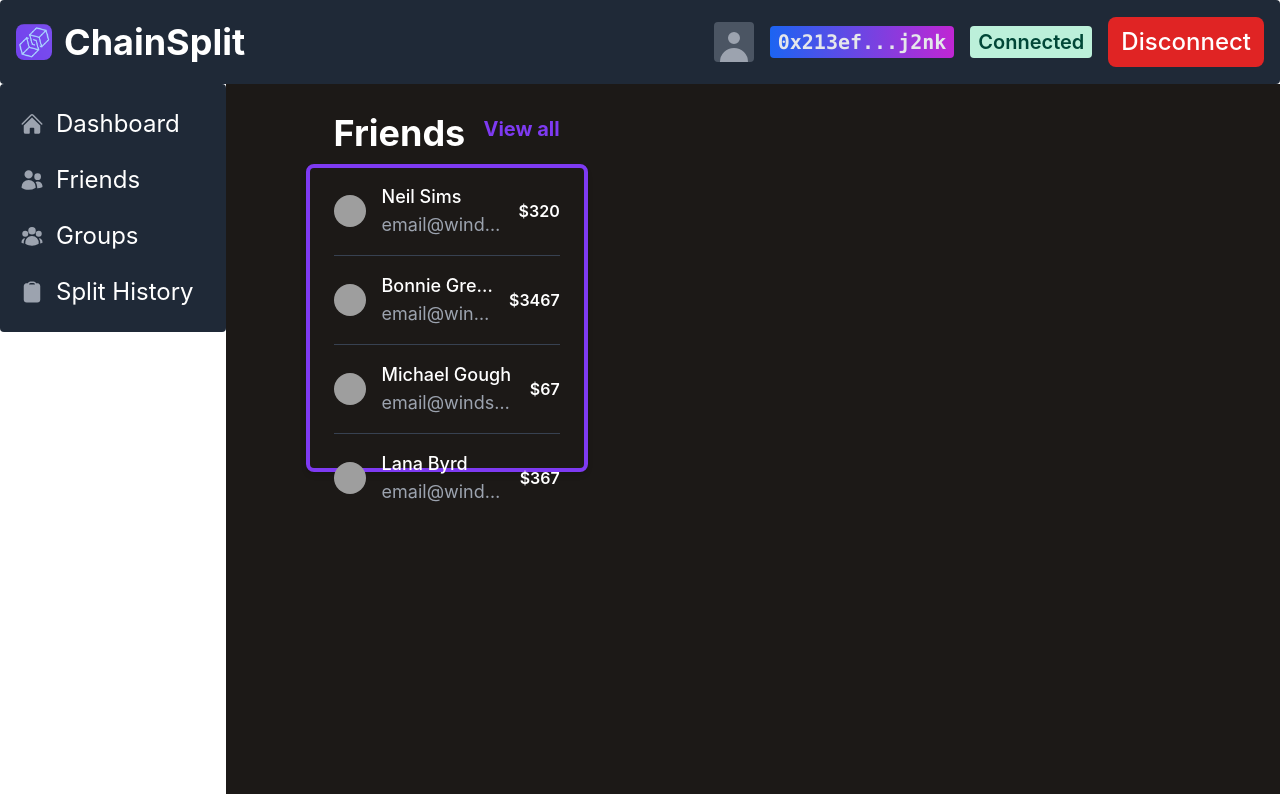
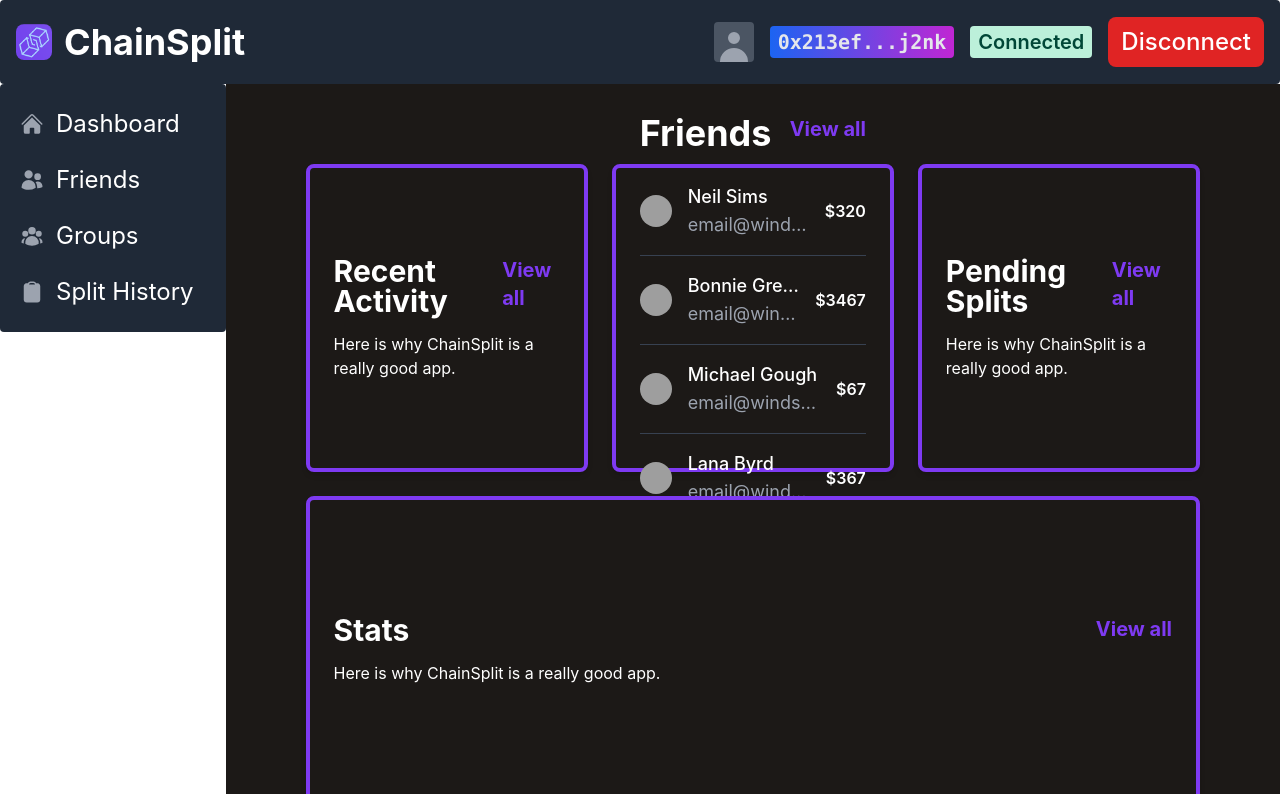
Before and after one commit to karan2605/Chain-Split, a React (Create React App) app: page /dashboard in a window 1280 px wide. Shown: the top 794 px of the page. Built offline with nearby package versions, Linux system fonts and the light colour scheme; grey boxes are pictures that could not be loaded.

Commit message:
Added card content

```diff
--- a/src/components/dashboardComponents/PendingSplits.js
+++ b/src/components/dashboardComponents/PendingSplits.js
@@ -1,6 +1,26 @@
+import { Card } from "flowbite-react/lib/cjs/components/Card/Card";
 
 const PendingSplits = () => {
-
+    return (
+        <Card className={"dark:border-4 dark:border-purple-600 dark:bg-stone-900 place-content-center"}>
+            <div className="flex flex-col">
+                <div className="mb-4 flex justify-between">
+                    <h1 className="text-3xl font-bold leading-none text-gray-900 dark:text-white">
+                        Pending Splits
+                    </h1>
+                    <a
+                        href="/"
+                        className="text-xl font-bold hover:underline dark:text-purple-600"
+                    >
+                        View all
+                    </a>
+                </div>
+                <p className="font-normal text-white">
+                Here is why ChainSplit is a really good app.
+                </p>
+            </div>
+        </Card>
+    )
 }
 
 export default PendingSplits;
--- a/src/components/dashboardComponents/RecentActivity.js
+++ b/src/components/dashboardComponents/RecentActivity.js
@@ -1,6 +1,26 @@
+import { Card } from "flowbite-react/lib/cjs/components/Card/Card";
 
 const RecentActivity = () => {
-
+    return (
+        <Card className={"dark:border-4 dark:border-purple-600 dark:bg-stone-900"}>
+            <div className="flex flex-col">
+                <div className="mb-4 flex justify-between">
+                    <h1 className="text-3xl font-bold leading-none text-gray-900 dark:text-white">
+                        Recent Activity
+                    </h1>
+                    <a
+                        href="/"
+                        className="text-xl font-bold hover:underline dark:text-purple-600"
+                    >
+                        View all
+                    </a>
+                </div>
+                <p className="font-normal text-white">
+                Here is why ChainSplit is a really good app.
+                </p>
+            </div>
+        </Card>
+    )
 }
 
 export default RecentActivity;
--- a/src/components/dashboardComponents/Stats.js
+++ b/src/components/dashboardComponents/Stats.js
@@ -1,6 +1,26 @@
+import { Card } from "flowbite-react/lib/cjs/components/Card/Card";
 
 const Stats = () => {
-
+    return (
+        <Card className={"dark:border-4 dark:border-purple-600 dark:bg-stone-900 place-content-center col-span-3"}>
+            <div className="flex flex-col">
+                <div className="mb-4 flex justify-between">
+                    <h1 className="text-3xl font-bold leading-none text-gray-900 dark:text-white">
+                        Stats
+                    </h1>
+                    <a
+                        href="/"
+                        className="text-xl font-bold hover:underline dark:text-purple-600"
+                    >
+                        View all
+                    </a>
+                </div>
+                <p className="font-normal text-white">
+                Here is why ChainSplit is a really good app.
+                </p>
+            </div>
+        </Card>
+    )
 }
 
 export default Stats;
```
